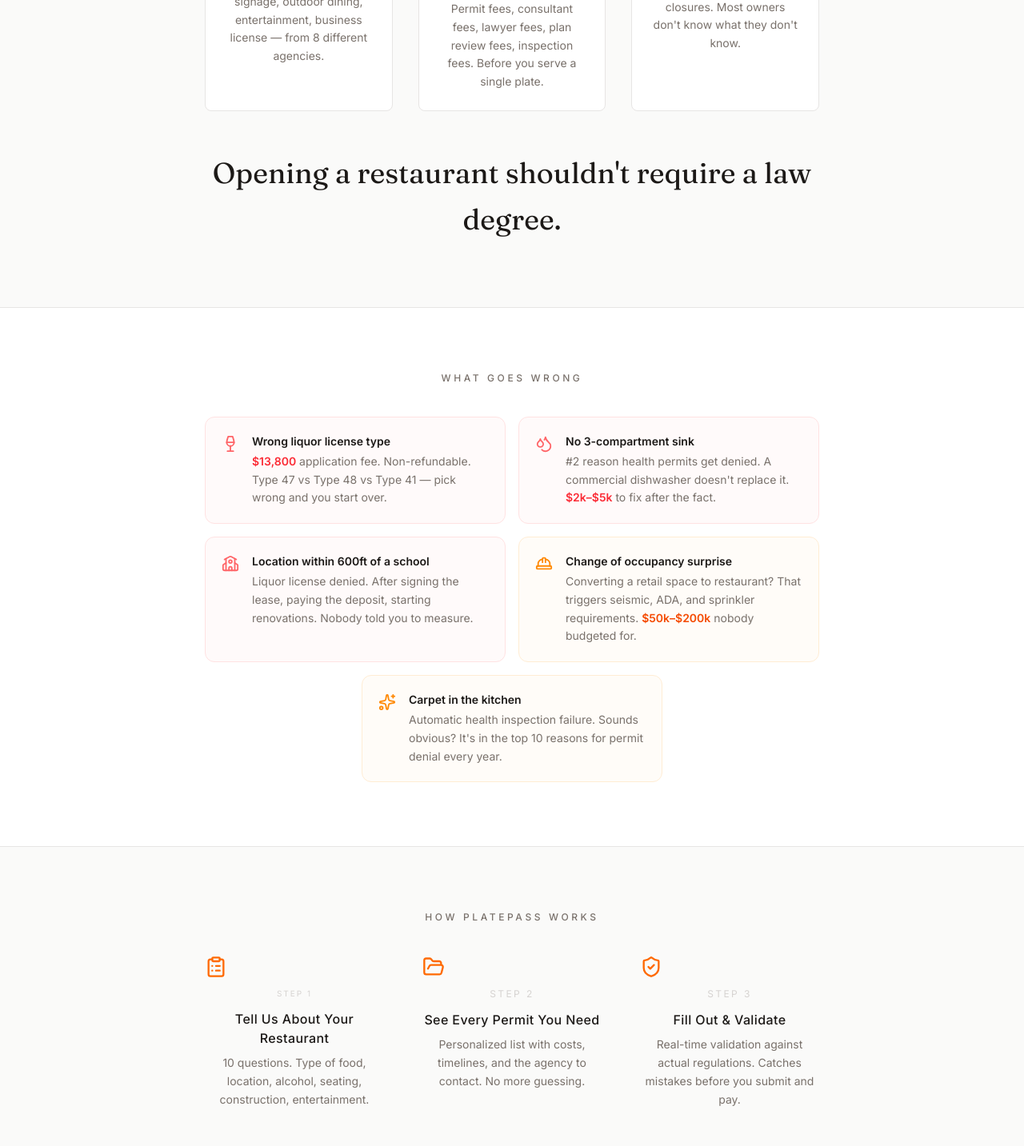
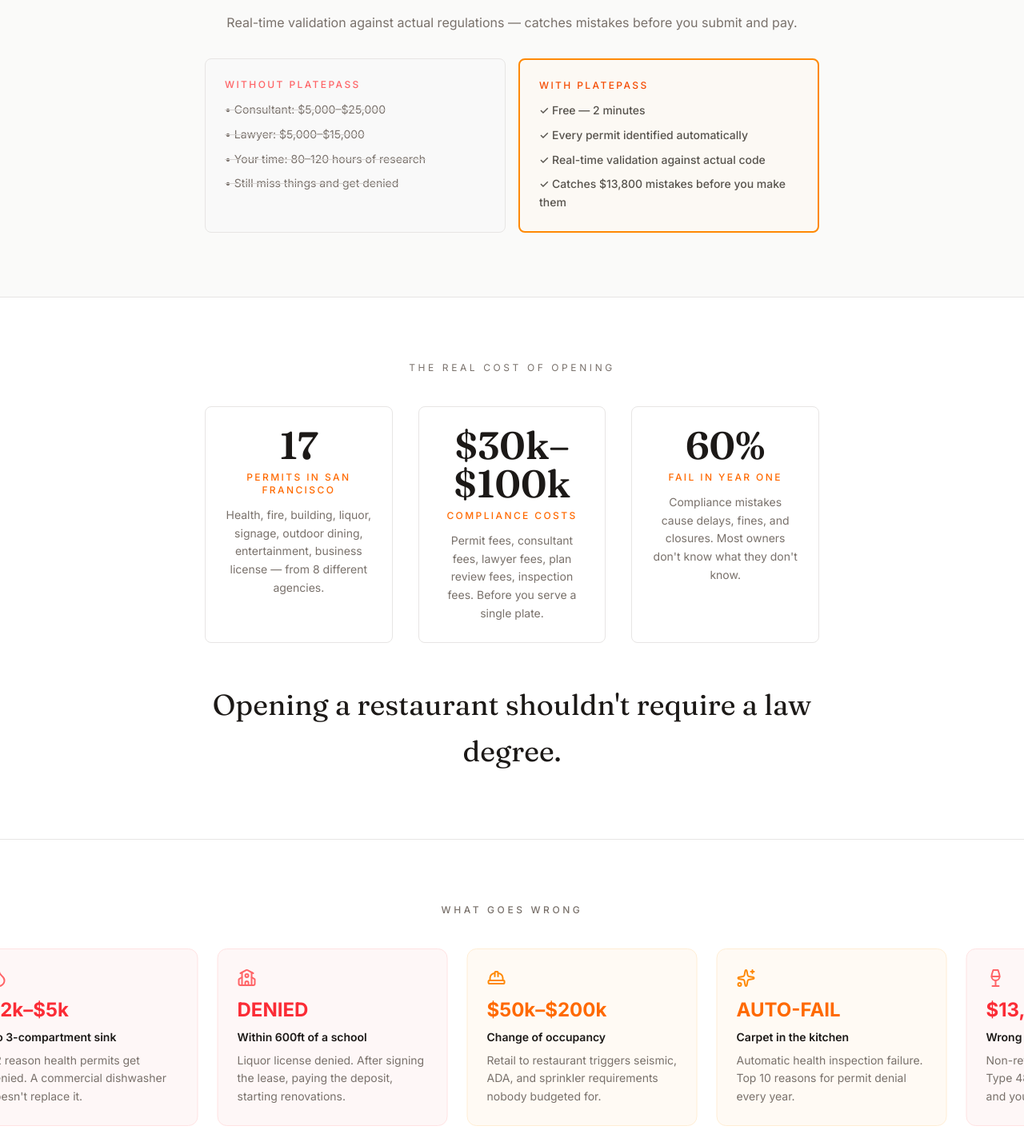
Before and after one commit to ariacnx/platepass, a React (Vite) app: page / in a window 1280 px wide. Shown: the part 1120-2553 px from the top of the page at 80% size. Built offline with nearby package versions, Linux system fonts and the light colour scheme.

Commit message:
feat: scrolling horror cards, reorder sections, UI polish

```diff
--- a/src/components/Landing.jsx
+++ b/src/components/Landing.jsx
@@ -77,8 +77,67 @@
         </div>
       </div>
 
+      {/* How PlatePass Works — moved above cost section */}
+      <div className="border-t border-stone-200 py-20 px-6 bg-stone-50">
+        <div className="max-w-3xl mx-auto">
+          <div className="text-xs text-stone-500 uppercase tracking-[0.3em] text-center mb-10 font-medium">
+            How PlatePass Works
+          </div>
+
+          <div className="grid sm:grid-cols-3 gap-12 text-center mb-12">
+            <div>
+              <div className="mb-3 text-orange-500"><ClipboardList size={28} /></div>
+              <div className="text-[10px] text-orange-500 uppercase tracking-[0.2em] mb-3 font-medium">Step 1</div>
+              <div className="text-base font-medium text-stone-900 mb-2 tracking-wide">Tell Us About Your Restaurant</div>
+              <div className="text-sm text-stone-500 leading-relaxed">
+              </div>
+            </div>
+            <div>
+              <div className="mb-3 text-orange-500"><FolderOpen size={28} /></div>
+              <div className="text-xs text-orange-500 uppercase tracking-[0.2em] mb-3 font-medium">Step 2</div>
+              <div className="text-base font-medium text-stone-900 mb-2 tracking-wide">See Every Permit You Need</div>
+              <div className="text-sm text-stone-500 leading-relaxed">
+              </div>
+            </div>
+            <div>
+              <div className="mb-3 text-orange-500"><ShieldCheck size={28} /></div>
+              <div className="text-xs text-orange-500 uppercase tracking-[0.2em] mb-3 font-medium">Step 3</div>
+              <div className="text-base font-medium text-stone-900 mb-2 tracking-wide">Auto-Fill Fill Out & Validate Catch Mistakes</div>
+              <div className="text-sm text-stone-500 leading-relaxed">
+              </div>
+            </div>
+          </div>
+
+          <p className="text-center text-base text-stone-500 mt-8 mb-4 leading-relaxed">
+            Real-time validation against actual regulations — catches mistakes before you submit and pay.
+          </p>
+
+          {/* Comparison */}
+          <div className="grid sm:grid-cols-2 gap-4 mt-8">
+            <div className="p-6 border border-stone-200 bg-stone-50/50 rounded-lg">
+              <div className="text-xs text-red-400 uppercase tracking-[0.2em] mb-3 font-medium">Without PlatePass</div>
+              <ul className="space-y-2 text-sm text-stone-500 leading-relaxed line-through decoration-stone-300">
+                <li>• Consultant: $5,000–$25,000</li>
+                <li>• Lawyer: $5,000–$15,000</li>
+                <li>• Your time: 80–120 hours of research</li>
+                <li>• Still miss things and get denied</li>
+              </ul>
+            </div>
+            <div className="p-6 border-2 border-orange-400 bg-orange-50/40 rounded-lg">
+              <div className="text-xs text-orange-600 uppercase tracking-[0.2em] mb-3 font-medium">With PlatePass</div>
+              <ul className="space-y-2 text-sm text-stone-600 leading-relaxed font-medium">
+                <li>✓ Free — 2 minutes</li>
+                <li>✓ Every permit identified automatically</li>
+                <li>✓ Real-time validation against actual code</li>
+                <li>✓ Catches $13,800 mistakes before you make them</li>
+              </ul>
+            </div>
+          </div>
+        </div>
+      </div>
+
       {/* The real cost */}
-      <div className="border-t border-stone-200 py-20 px-6 bg-stone-50">
+      <div className="border-t border-stone-200 py-20 px-6">
         <div className="max-w-3xl mx-auto">
           <div className="text-xs text-stone-500 uppercase tracking-[0.3em] text-center mb-10">
             The Real Cost of Opening
@@ -116,118 +175,47 @@
         </div>
       </div>
 
-      {/* What goes wrong */}
-      <div className="border-t border-stone-200 py-20 px-6">
-        <div className="max-w-3xl mx-auto">
-          <div className="text-xs text-stone-500 uppercase tracking-[0.3em] text-center mb-10 font-medium">
+      {/* What goes wrong — horizontal scrolling cards */}
+      <div className="border-t border-stone-200 py-20 px-6 overflow-hidden">
+        <div className="max-w-3xl mx-auto mb-10">
+          <div className="text-xs text-stone-500 uppercase tracking-[0.3em] text-center font-medium">
             What Goes Wrong
           </div>
+        </div>
 
-          <div className="grid sm:grid-cols-2 gap-4">
-            <div className="p-5 bg-red-50/40 border border-red-100 rounded-xl flex gap-4">
-              <div className="flex-shrink-0 mt-0.5 text-red-400"><Wine size={22} /></div>
-              <div>
-                <div className="text-sm font-semibold text-stone-900 mb-1">Wrong liquor license type</div>
-                <p className="text-sm text-stone-500 leading-relaxed">
-                  <span className="text-red-500 font-semibold">$13,800</span> application fee. Non-refundable. Type 47 vs Type 48 vs Type 41 — pick wrong and you start over.
-                </p>
+        <div className="flex gap-6 animate-scroll-cards" style={{ width: 'max-content' }}>
+          {[
+            { icon: <Wine size={24} />, color: 'red', cost: '$13,800', title: 'Wrong liquor license type', desc: 'Non-refundable fee. Type 47 vs Type 48 vs Type 41 — pick wrong and you start over.' },
+            { icon: <Droplets size={24} />, color: 'red', cost: '$2k–$5k', title: 'No 3-compartment sink', desc: '#2 reason health permits get denied. A commercial dishwasher doesn\'t replace it.' },
+            { icon: <School size={24} />, color: 'red', cost: 'DENIED', title: 'Within 600ft of a school', desc: 'Liquor license denied. After signing the lease, paying the deposit, starting renovations.' },
+            { icon: <HardHat size={24} />, color: 'orange', cost: '$50k–$200k', title: 'Change of occupancy', desc: 'Retail to restaurant triggers seismic, ADA, and sprinkler requirements nobody budgeted for.' },
+            { icon: <Sparkles size={24} />, color: 'orange', cost: 'AUTO-FAIL', title: 'Carpet in the kitchen', desc: 'Automatic health inspection failure. Top 10 reasons for permit denial every year.' },
+            { icon: <Wine size={24} />, color: 'red', cost: '$13,800', title: 'Wrong liquor license type', desc: 'Non-refundable fee. Type 47 vs Type 48 vs Type 41 — pick wrong and you start over.' },
+            { icon: <Droplets size={24} />, color: 'red', cost: '$2k–$5k', title: 'No 3-compartment sink', desc: '#2 reason health permits get denied. A commercial dishwasher doesn\'t replace it.' },
+            { icon: <School size={24} />, color: 'red', cost: 'DENIED', title: 'Within 600ft of a school', desc: 'Liquor license denied. After signing the lease, paying the deposit, starting renovations.' },
+            { icon: <HardHat size={24} />, color: 'orange', cost: '$50k–$200k', title: 'Change of occupancy', desc: 'Retail to restaurant triggers seismic, ADA, and sprinkler requirements nobody budgeted for.' },
+            { icon: <Sparkles size={24} />, color: 'orange', cost: 'AUTO-FAIL', title: 'Carpet in the kitchen', desc: 'Automatic health inspection failure. Top 10 reasons for permit denial every year.' },
+          ].map((item, i) => (
+            <div
+              key={i}
+              className={`flex-shrink-0 w-72 p-6 rounded-xl border ${
+                item.color === 'red'
+                  ? 'bg-red-50/60 border-red-100'
+                  : 'bg-orange-50/60 border-orange-100'
+              }`}
+            >
+              <div className={`mb-3 ${item.color === 'red' ? 'text-red-400' : 'text-orange-400'}`}>
+                {item.icon}
               </div>
+              <div className={`text-2xl font-bold mb-2 ${
+                item.color === 'red' ? 'text-red-500' : 'text-orange-500'
+              }`}>
+                {item.cost}
+              </div>
+              <div className="text-sm font-semibold text-stone-900 mb-2">{item.title}</div>
+              <p className="text-sm text-stone-500 leading-relaxed">{item.desc}</p>
             </div>
-            <div className="p-5 bg-red-50/40 border border-red-100 rounded-xl flex gap-4">
-              <div className="flex-shrink-0 mt-0.5 text-red-400"><Droplets size={22} /></div>
-              <div>
-                <div className="text-sm font-semibold text-stone-900 mb-1">No 3-compartment sink</div>
-                <p className="text-sm text-stone-500 leading-relaxed">
-                  #2 reason health permits get denied. A commercial dishwasher doesn't replace it. <span className="text-red-500 font-semibold">$2k–$5k</span> to fix after the fact.
-                </p>
-              </div>
-            </div>
-            <div className="p-5 bg-red-50/40 border border-red-100 rounded-xl flex gap-4">
-              <div className="flex-shrink-0 mt-0.5 text-red-400"><School size={22} /></div>
-              <div>
-                <div className="text-sm font-semibold text-stone-900 mb-1">Location within 600ft of a school</div>
-                <p className="text-sm text-stone-500 leading-relaxed">
-                  Liquor license denied. After signing the lease, paying the deposit, starting renovations. Nobody told you to measure.
-                </p>
-              </div>
-            </div>
-            <div className="p-5 bg-orange-50/40 border border-orange-100 rounded-xl flex gap-4">
-              <div className="flex-shrink-0 mt-0.5 text-orange-400"><HardHat size={22} /></div>
-              <div>
-                <div className="text-sm font-semibold text-stone-900 mb-1">Change of occupancy surprise</div>
-                <p className="text-sm text-stone-500 leading-relaxed">
-                  Converting a retail space to restaurant? That triggers seismic, ADA, and sprinkler requirements. <span className="text-orange-600 font-semibold">$50k–$200k</span> nobody budgeted for.
-                </p>
-              </div>
-            </div>
-            <div className="sm:col-span-2 sm:max-w-[calc(50%-0.5rem)] sm:mx-auto p-5 bg-orange-50/40 border border-orange-100 rounded-xl flex gap-4">
-              <div className="flex-shrink-0 mt-0.5 text-orange-400"><Sparkles size={22} /></div>
-              <div>
-                <div className="text-sm font-semibold text-stone-900 mb-1">Carpet in the kitchen</div>
-                <p className="text-sm text-stone-500 leading-relaxed">
-                  Automatic health inspection failure. Sounds obvious? It's in the top 10 reasons for permit denial every year.
-                </p>
-              </div>
-            </div>
-          </div>
-        </div>
-      </div>
-
-      {/* How PlatePass helps */}
-      <div className="border-t border-stone-200 py-20 px-6 bg-stone-50">
-        <div className="max-w-3xl mx-auto">
-          <div className="text-xs text-stone-500 uppercase tracking-[0.3em] text-center mb-10 font-medium">
-            How PlatePass Works
-          </div>
-
-          <div className="grid sm:grid-cols-3 gap-12 text-center mb-12">
-            <div>
-              <div className="mb-3 text-orange-500"><ClipboardList size={28} /></div>
-              <div className="text-[10px] text-stone-300 uppercase tracking-[0.2em] mb-3">Step 1</div>
-              <div className="text-base font-medium text-stone-900 mb-2 tracking-wide">Tell Us About Your Restaurant</div>
-              <div className="text-sm text-stone-500 leading-relaxed">
-                10 questions. Type of food, location, alcohol, seating, construction, entertainment.
-              </div>
-            </div>
-            <div>
-              <div className="mb-3 text-orange-500"><FolderOpen size={28} /></div>
-              <div className="text-xs text-stone-300 uppercase tracking-[0.2em] mb-3">Step 2</div>
-              <div className="text-base font-medium text-stone-900 mb-2 tracking-wide">See Every Permit You Need</div>
-              <div className="text-sm text-stone-500 leading-relaxed">
-                Personalized list with costs, timelines, and the agency to contact. No more guessing.
-              </div>
-            </div>
-            <div>
-              <div className="mb-3 text-orange-500"><ShieldCheck size={28} /></div>
-              <div className="text-xs text-stone-300 uppercase tracking-[0.2em] mb-3">Step 3</div>
-              <div className="text-base font-medium text-stone-900 mb-2 tracking-wide">Fill Out & Validate</div>
-              <div className="text-sm text-stone-500 leading-relaxed">
-                Real-time validation against actual regulations. Catches mistakes before you submit and pay.
-              </div>
-            </div>
-          </div>
-
-          {/* Comparison */}
-          <div className="grid sm:grid-cols-2 gap-4 mt-8">
-            <div className="p-6 border border-stone-200 bg-stone-50/50 rounded-lg">
-              <div className="text-xs text-red-400 uppercase tracking-[0.2em] mb-3 font-medium">Without PlatePass</div>
-              <ul className="space-y-2 text-sm text-stone-500 leading-relaxed line-through decoration-stone-300">
-                <li>• Consultant: $5,000–$25,000</li>
-                <li>• Lawyer: $5,000–$15,000</li>
-                <li>• Your time: 80–120 hours of research</li>
-                <li>• Still miss things and get denied</li>
-              </ul>
-            </div>
-            <div className="p-6 border-2 border-orange-400 bg-orange-50/40 rounded-lg">
-              <div className="text-xs text-orange-600 uppercase tracking-[0.2em] mb-3 font-medium">With PlatePass</div>
-              <ul className="space-y-2 text-sm text-stone-600 leading-relaxed font-medium">
-                <li>✓ Free — 2 minutes</li>
-                <li>✓ Every permit identified automatically</li>
-                <li>✓ Real-time validation against actual code</li>
-                <li>✓ Catches $13,800 mistakes before you make them</li>
-              </ul>
-            </div>
-          </div>
+          ))}
         </div>
       </div>
 
@@ -264,6 +252,16 @@
           0% { transform: translateX(0); }
           100% { transform: translateX(-50%); }
         }
+        @keyframes scrollCards {
+          0% { transform: translateX(0); }
+          100% { transform: translateX(-50%); }
+        }
+        .animate-scroll-cards {
+          animation: scrollCards 25s linear infinite;
+        }
+        .animate-scroll-cards:hover {
+          animation-play-state: paused;
+        }
       `}</style>
 
       {/* Footer */}
```
